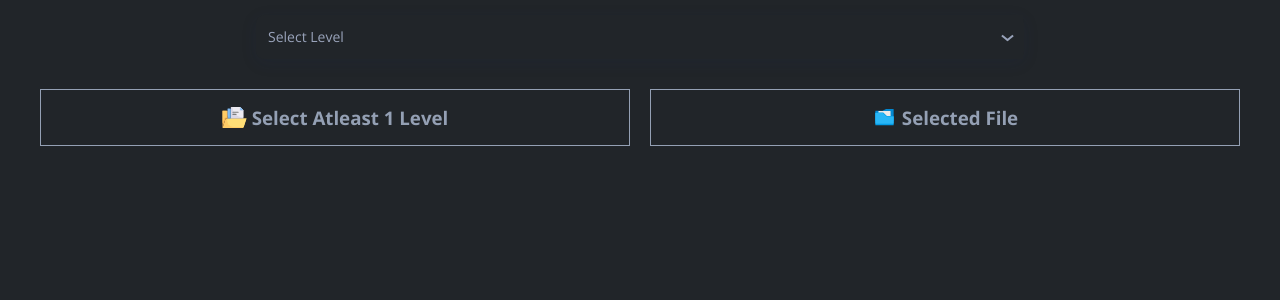
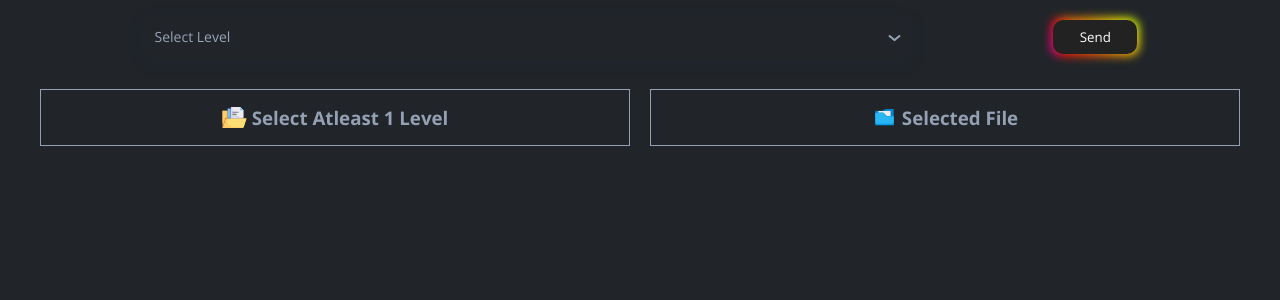
Before and after one commit to Aliwahid17/file-explorer, a Django app: page / in a window 1280 px wide. Shown: the top 300 px of the page. Run offline with Django 4.2, Linux system fonts and the light colour scheme.

Commit message:
add a send button

```diff
--- a/static/css/file.css
+++ b/static/css/file.css
@@ -392,8 +392,9 @@ html {
 .body {
     min-height: 10px;
     display: flex;
-    justify-content: center;
+    justify-content: space-evenly;
     align-items: center;
+    flex-direction: row-reverse;
 }
 
 .body .selectMultiple {
@@ -425,3 +426,71 @@ html {
 .rotated {
     transform: rotate(180deg);
 }
+
+
+.button-85 {
+    padding: 0.6em 2em;
+    border: none;
+    outline: none;
+    color: rgb(255, 255, 255);
+    background: #111;
+    cursor: pointer;
+    position: relative;
+    z-index: 0;
+    border-radius: 10px;
+    user-select: none;
+    -webkit-user-select: none;
+    touch-action: manipulation;
+}
+
+.button-85:before {
+    content: "";
+    background: linear-gradient(45deg,
+            #ff0000,
+            #ff7300,
+            #fffb00,
+            #48ff00,
+            #00ffd5,
+            #002bff,
+            #7a00ff,
+            #ff00c8,
+            #ff0000);
+    position: absolute;
+    top: -2px;
+    left: -2px;
+    background-size: 400%;
+    z-index: -1;
+    filter: blur(5px);
+    -webkit-filter: blur(5px);
+    width: calc(100% + 4px);
+    height: calc(100% + 4px);
+    animation: glowing-button-85 20s linear infinite;
+    transition: opacity 0.3s ease-in-out;
+    border-radius: 10px;
+}
+
+@keyframes glowing-button-85 {
+    0% {
+        background-position: 0 0;
+    }
+
+    50% {
+        background-position: 400% 0;
+    }
+
+    100% {
+        background-position: 0 0;
+    }
+}
+
+.button-85:after {
+    z-index: -1;
+    content: "";
+    position: absolute;
+    width: 100%;
+    height: 100%;
+    background: #222;
+    left: 0;
+    top: 0;
+    border-radius: 10px;
+}
--- a/static/js/index.js
+++ b/static/js/index.js
@@ -353,13 +353,13 @@ document.addEventListener('DOMContentLoaded', function () {
 
         }
 
-        if (pathValue.length !== 0) {
-            pathAjax(pathValue)
-        }
-
     });
 
+    const sendBtn = document.getElementById('send')
 
+    sendBtn.addEventListener('click' , function() {
+            pathAjax(pathValue)
+    })
 
 
 
--- a/templates/components/file.html
+++ b/templates/components/file.html
@@ -7,7 +7,10 @@
 
 <!-- HTML !-->
 
+
     <div class="body">
+
+      <button class="button-85" id="send" role="button" style="margin-top: 15px;" >Send</button>
 
         <select multiple data-placeholder="Select Level">
             {% for i in data.level %}
@@ -17,7 +20,6 @@
 
 
     </div>
-
 
 
 <div class="grid-container">
```
Also changed, not shown: explorer/models.py (deleted, +0 -47 lines). Lines whose indentation alone changed are shown as unchanged.
